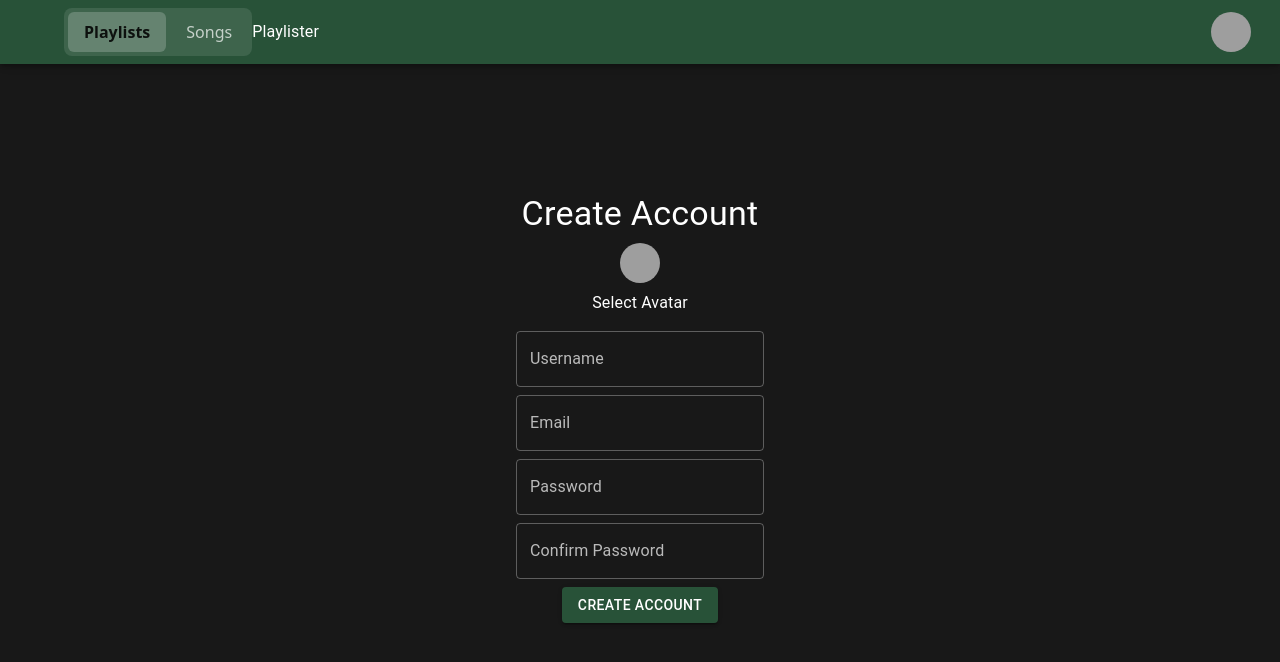
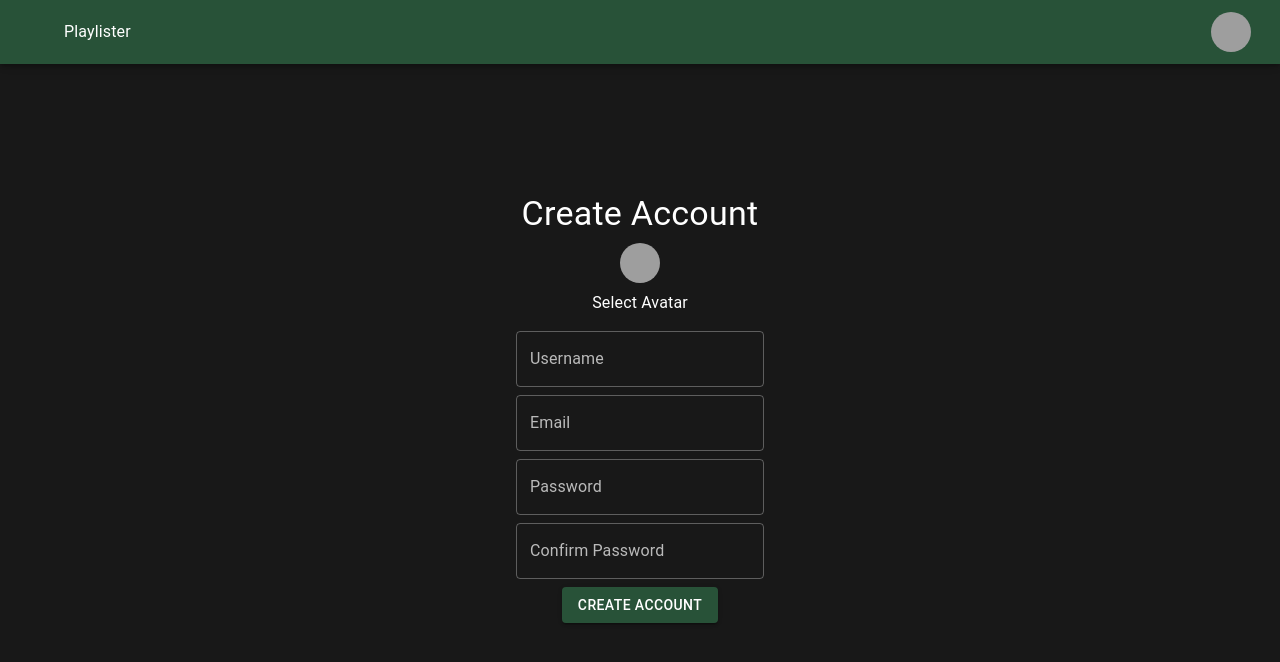
Before and after one commit to LoistCloist/316-FinalProject-Playlister, a React (Vite) app in the folder client/: page /register in a window 1280 px wide. Shown: the top 662 px of the page. Built offline with nearby package versions, Linux system fonts and the light colour scheme; no server answers; grey boxes are pictures that could not be loaded; some icons are missing; what jstps would draw is missing.

Commit message:
Tab slider does not show during account selection now.

```diff
--- a/client/src/components/Screens/AppBanner.jsx
+++ b/client/src/components/Screens/AppBanner.jsx
@@ -20,7 +20,7 @@ function AppBanner() {
     const [anchorEl, setAnchorEl] = React.useState(null);
     const navigate = useNavigate();
     const location = useLocation();
-    const isWelcomeScreen = location.pathname === '/' || location.pathname === '';
+    const isPlaylistOrSongScreen = location.pathname === '/playlists' || location.pathname === '/songs';
 
     // Derive view directly from location
     const view = location.pathname === '/songs' ? 'songs' :
@@ -44,7 +44,7 @@ function AppBanner() {
                 <IconButton id="HomeButton" size="large" edge="start" href="/">
                     <CottageIcon fontSize="large" sx={{color: 'white' }} />
                 </IconButton>
-                {!isWelcomeScreen && (
+                {isPlaylistOrSongScreen && (
                     <TabSlider
                         value={view}
                         onChange={handleViewChange}
```
